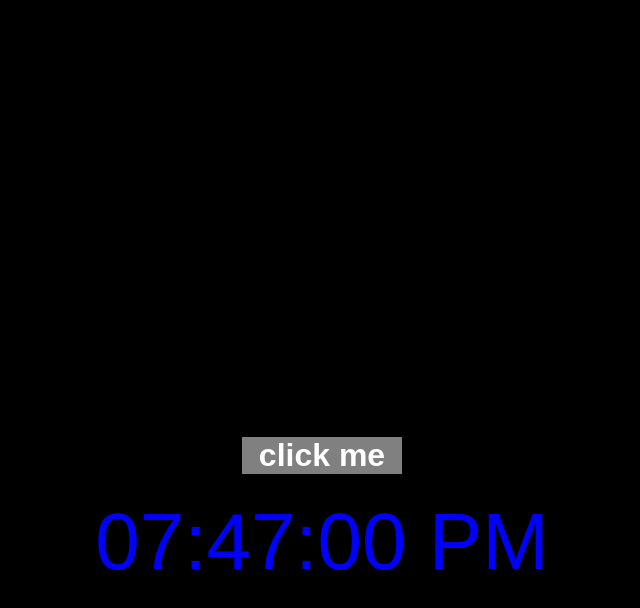
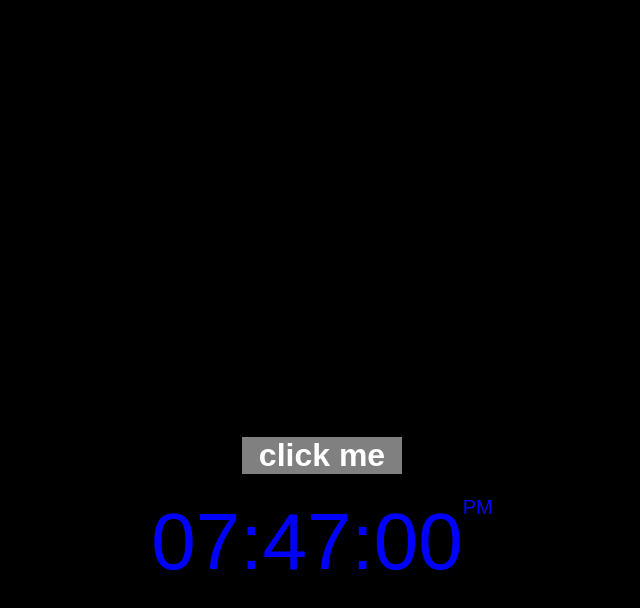
Before and after one commit to JabaDUDE/digital-clock, a plain HTML site: page index.html in a window 1280 px wide. Both pictures are taken after a click on the element "click me". Shown: the whole page, without its empty margins (318-958 px from the left). Drawn offline with Linux system fonts and the light colour scheme; a web font is replaced by a local one.

Commit message:
fix session font size

```diff
--- a/main.js
+++ b/main.js
@@ -38,7 +38,7 @@ function currentTime() {
   mm = mm < 10 ? "0" + mm : mm;
   ss = ss < 10 ? "0" + ss : ss;
 
-  let time = `${hh}:${mm}:${ss} ${session}`;
+  let time = `${hh}:${mm}:${ss} <span class="session">${session}</span>`;
 
   regularClock.innerHTML = time;
   let t = setTimeout(function () {
--- a/styles.css
+++ b/styles.css
@@ -26,6 +26,9 @@ body {
 .hidden {
   visibility: hidden;
 }
+.session {
+  font-size: 20px;
+}
 @media (min-width: 768px) {
   div {
     font-size: 5rem;
```
